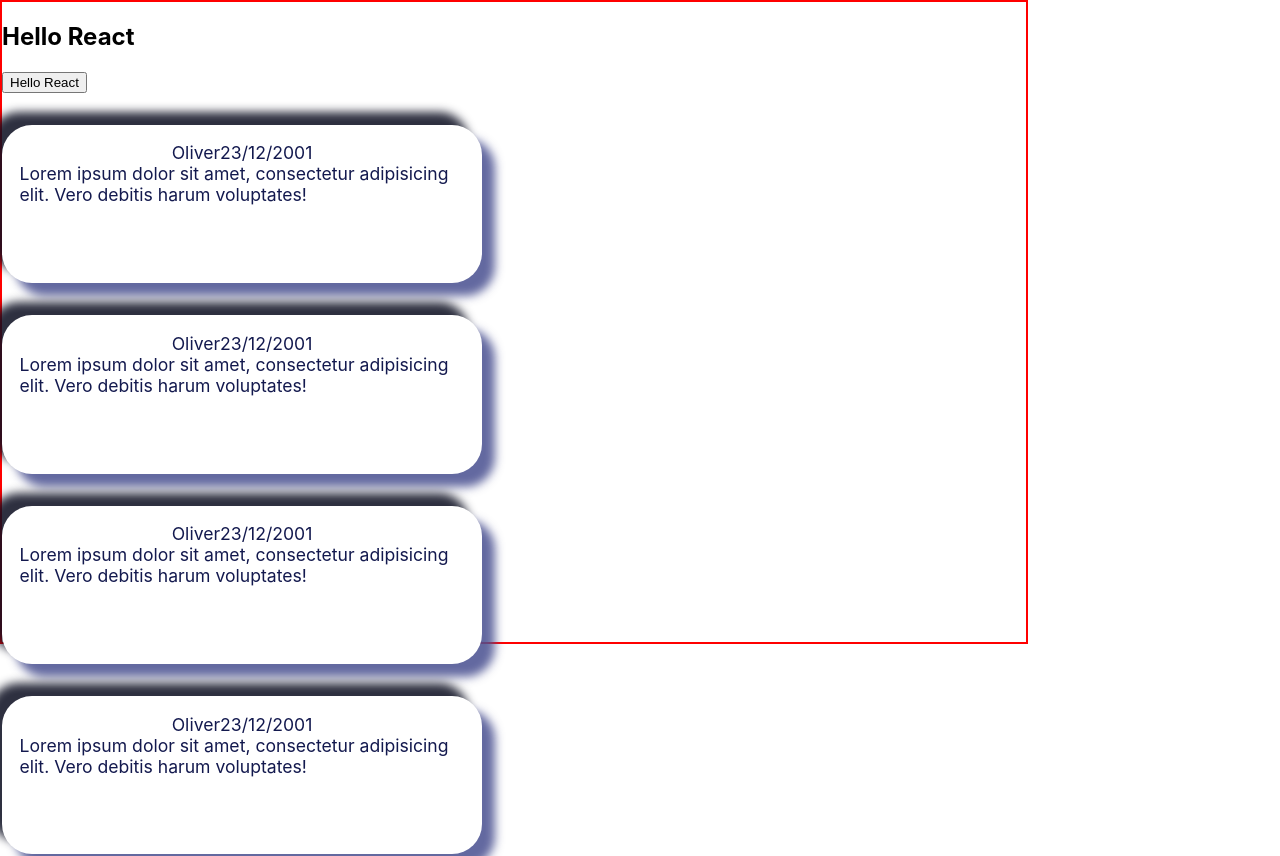
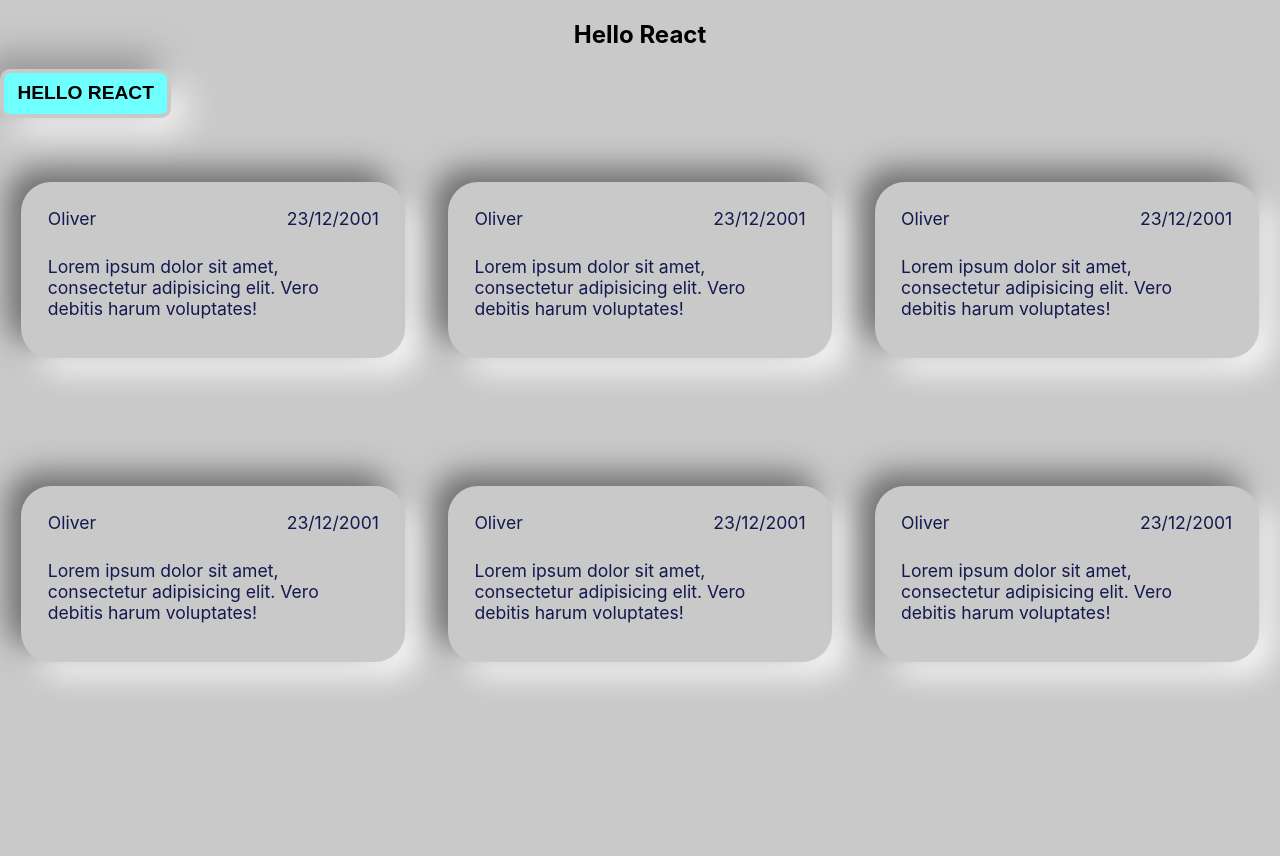
Before and after one commit to OliverSolomon/firstReactApp, a React (Create React App) app: page / in a window 1280 px wide. Shown: the top 856 px of the page. After the commit the page ends 800 px from the top, so only its background shows below. Built offline with nearby package versions, Linux system fonts and the light colour scheme; the HTML template or start-up script is replaced by a standard one.

Commit message:
refining initial CSS

```diff
--- a/src/App.css
+++ b/src/App.css
@@ -1,33 +1,52 @@
-.App {
+.mainContainer {
+    overflow: hidden;
+}
+
+.hello {
+    /* transform: translateX(40%); */
     text-align: center;
-    min-height: 100vh;
-    overflow: scroll;
-    max-width: 90%;
-    /* border: 2px solid green; */
-    background-color: red;
+    text-shadow: rgb(255, 255, 255);
+}
+
+.cta {
+    font-size: 1.2rem;
+    text-transform: uppercase;
+    font-weight: 900;
+    background-color: rgb(112, 255, 255);
+    border: 4px solid #c9c9c9;
+    border-radius: 10px;
+    padding: .5em .7em .5em .7em;
+    /* transform: translateX(140%); */
+    box-shadow: -13px -13px 35px #868686dc, 13px 13px 35px rgb(255, 255, 255);
+}
+
+.tweetsContainer {
+    display: flex;
+    justify-content: space-evenly;
+    flex-wrap: wrap;
 }
 
 .Tweets {
-    max-width: 30em;
-    margin-top: 2em;
+    width: 30%;
+    min-width: 20em;
+    margin: 4em auto 4em auto;
 }
 
 .tweet {
-    /* box-shadow: -4px, -4px; */
     min-height: 7em;
     border-radius: 30px;
-    /* border: 2px solid rgba(157, 52, 206, 0.712); */
-    background-color: #fff;
+    background-color: #c9c9c9;
     color: #13194e;
-    display: flex;
-    flex-direction: column;
-    align-items: center;
-    padding: 1em;
+    padding: 1.5em;
     font-size: 1.1rem;
-    box-shadow: -13px -13px 10px #0d0f22dc, 13px 13px 10px #4a5191dc;
+    box-shadow: -13px -13px 30px #5c5c5cdc, 13px 13px 30px rgb(255, 255, 255);
 }
 
 .headTweet {
     display: flex;
     justify-content: space-between;
 }
+
+.content {
+    margin-top: 1.5em;
+}
--- a/src/App.js
+++ b/src/App.js
@@ -9,13 +9,16 @@
 
     }
     return (
-        <div>
+        <div className='mainContainer'>
             <Hello/>
-            <Tweet/>
-            <Tweet/>
-            <Tweet/>
-            <Tweet/>
-            <Tweet/>
+            <div className='tweetsContainer'>
+                <Tweet/>
+                <Tweet/>
+                <Tweet/>
+                <Tweet/>
+                <Tweet/>
+                <Tweet/>
+            </div>
             {/* <h2>Hello React</h2>
             <button onClick={sayhello}>Hello React</button> */}
         </div>
--- a/src/index.css
+++ b/src/index.css
@@ -5,17 +5,14 @@
     font-family: -apple-system, BlinkMacSystemFont, 'Segoe UI', 'Roboto', 'Oxygen', 'Ubuntu', 'Cantarell', 'Fira Sans', 'Droid Sans', 'Helvetica Neue', sans-serif;
     -webkit-font-smoothing: antialiased;
     -moz-osx-font-smoothing: grayscale;
-    background-color: #fff;
+    background-color: #c9c9c9;
 }
 
 code {
     font-family: source-code-pro, Menlo, Monaco, Consolas, 'Courier New', monospace;
 }
 
-#root {
-    border: 2px solid red;
-    max-width: 80%;
-    max-height: 80vh;
-    display: flex;
-    flex-direction: column;
-}
+
+/* #root{
+
+} */
--- a/src/sayHello.js
+++ b/src/sayHello.js
@@ -7,9 +7,9 @@
         alert(text);
     }
     return (
-        <div>
-            <h2>Hello React </h2>
-            <button onClick={sayhello}>Hello React</button>
+        <div >
+            <h2 className="hello">Hello React </h2>
+            <button onClick={sayhello} className = 'cta'>Hello React</button>
         </div>
     );
 }
--- a/src/students.js
+++ b/src/students.js
@@ -16,6 +16,7 @@
             </div>
         </div>
     );
+
 }
 
 export default Tweet;
```
